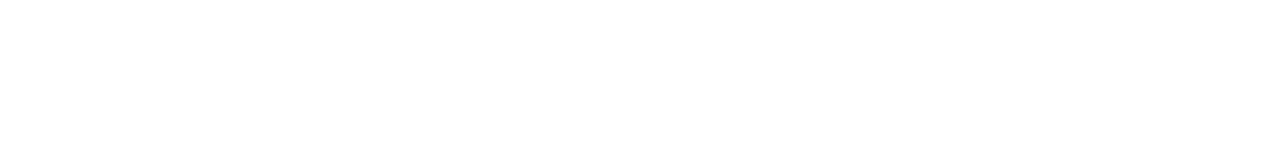
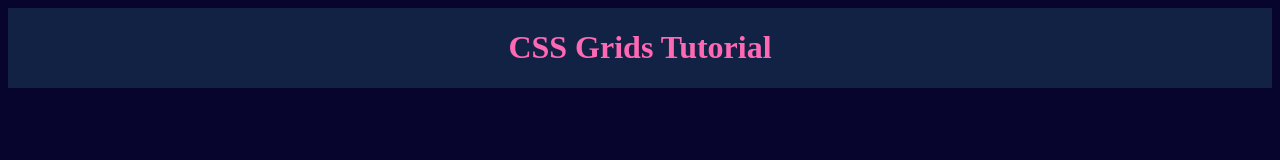
Before and after one commit to mahdisalmanzade/CSS-Grid-Tutorial, a plain HTML site: page Fundamentals/index.html in a window 1280 px wide. Drawn offline with Linux system fonts and the light colour scheme.

```diff
--- a/Fundamentals/index.html
+++ b/Fundamentals/index.html
@@ -4,7 +4,27 @@
     <meta charset="UTF-8" />
     <meta http-equiv="X-UA-Compatible" content="IE=edge" />
     <meta name="viewport" content="width=device-width, initial-scale=1.0" />
+    <link rel="stylesheet" href="style.css" />
     <title>CSS Grid</title>
   </head>
-  <body></body>
+  <style>
+    body {
+      background: rgb(7, 4, 46);
+      color: hotpink;
+      height: 100vh;
+    }
+    .grid-container {
+      display: flex;
+      align-items: center;
+      justify-content: center;
+      background: #124;
+    }
+  </style>
+  <body>
+    <div class="grid-container">
+      <h1 class="grid-item">CSS Grids Tutorial</h1>
+    </div>
+
+    <script src="app.js"></script>
+  </body>
 </html>
```
Also changed, not shown: images/Screen Shot 2022-09-20 at 1.25.07 PM.png (added), 1 other file.
